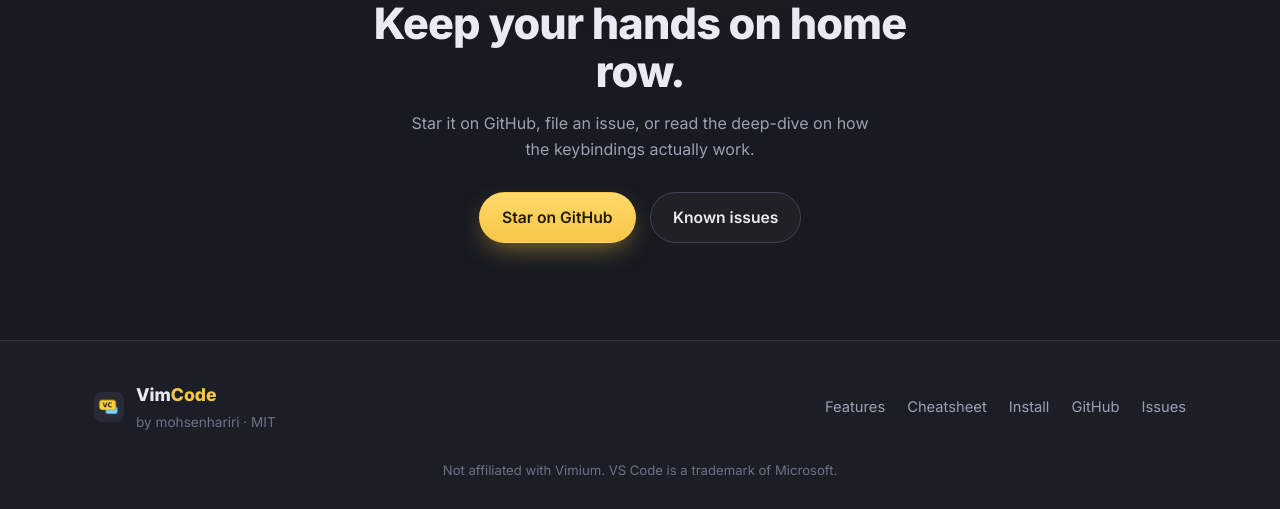
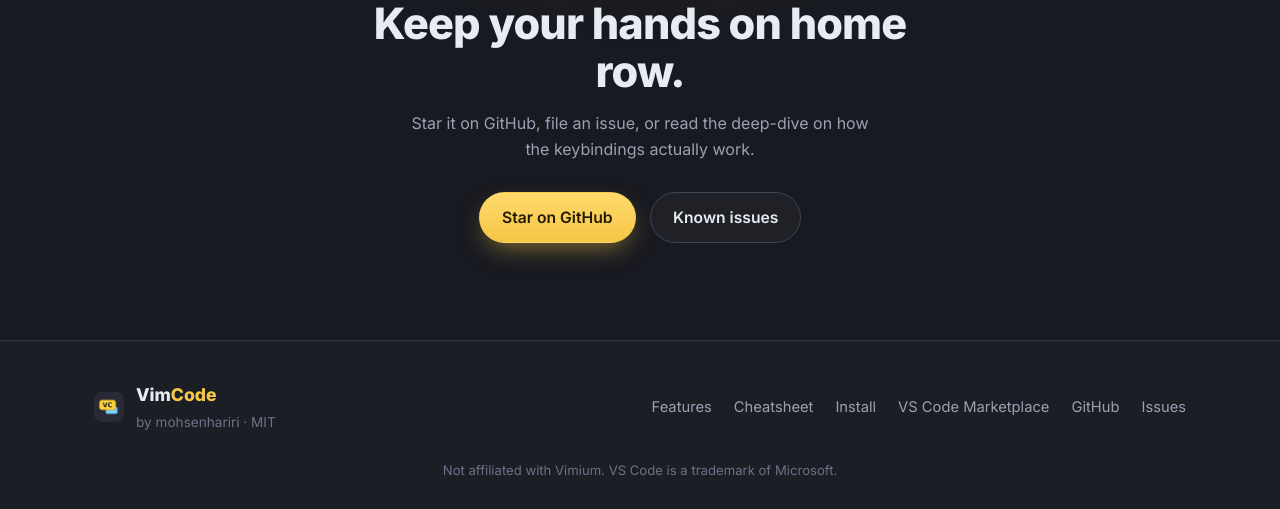
Before and after one commit to mohsenhariri/vimcode, a website: page website/index.html in a window 1280 px wide. Shown: the part 6158-6667 px from the top of the page. Drawn offline with Linux system fonts and the light colour scheme.

Commit message:
add extension url

```diff
--- a/package.json
+++ b/package.json
@@ -13,7 +13,7 @@
   "bugs": {
     "url": "https://github.com/mohsenhariri/vimcode/issues"
   },
-  "homepage": "https://github.com/mohsenhariri/vimcode#readme",
+  "homepage": "https://mohsenhariri.github.io/vimcode/",
   "engines": {
     "vscode": "^1.120.0"
   },
--- a/website/index.html
+++ b/website/index.html
@@ -407,6 +407,7 @@ cd vimcode && npm install && npm run vsix">Copy</button></div>
         <a href="#features">Features</a>
         <a href="#cheatsheet">Cheatsheet</a>
         <a href="#install">Install</a>
+        <a href="https://marketplace.visualstudio.com/items?itemName=harimo9.vimcode" target="_blank" rel="noopener">VS Code Marketplace</a>
         <a href="https://github.com/mohsenhariri/vimcode" target="_blank" rel="noopener">GitHub</a>
         <a href="https://github.com/mohsenhariri/vimcode/issues" target="_blank" rel="noopener">Issues</a>
       </nav>
```
Also changed, not shown: README.md.
